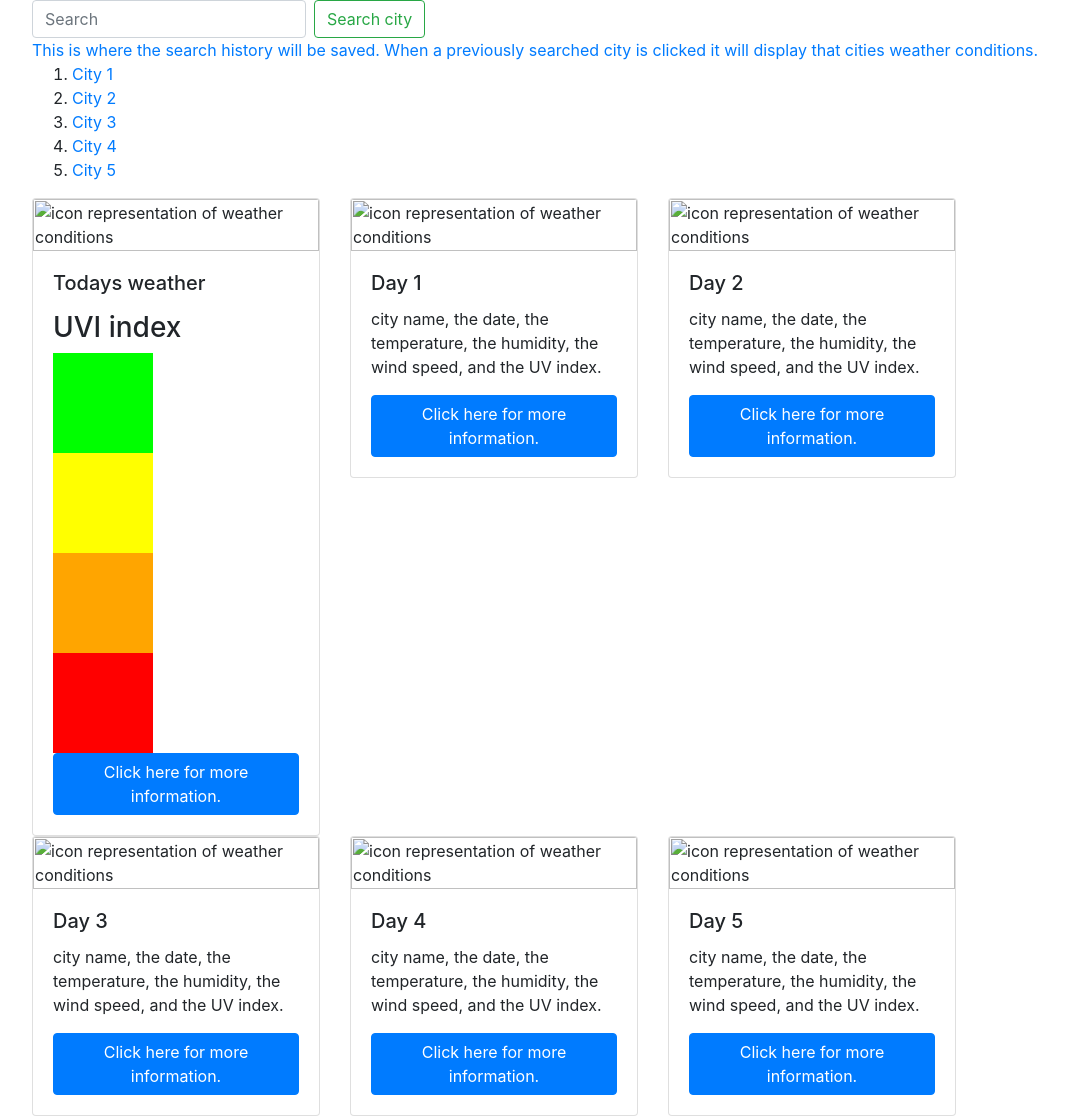
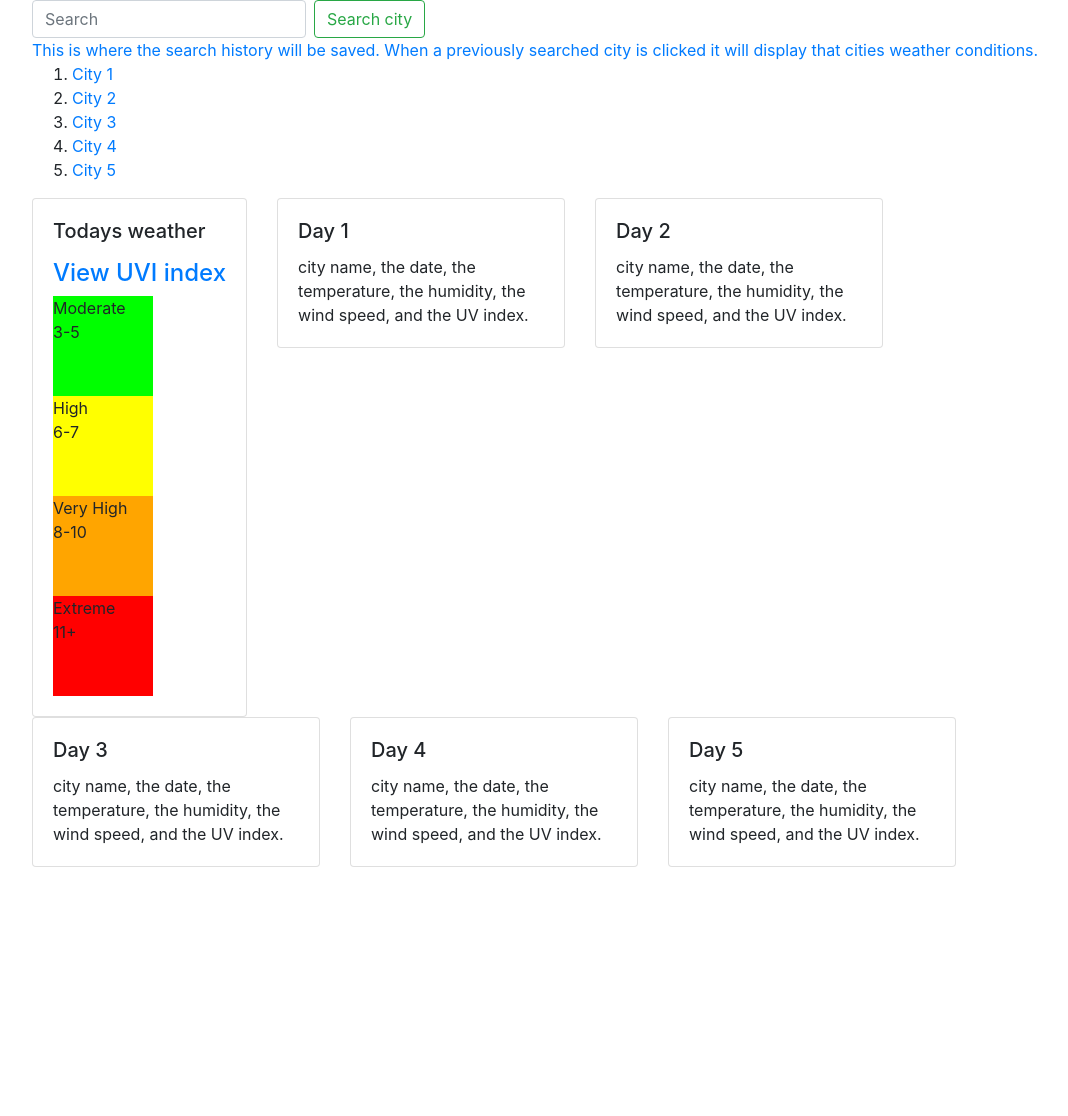
Before and after one commit to austinjkeener/weather-application, a plain HTML site: page index.html in a window 1280 px wide. Shown: the whole page, without its empty margins (53-1121 px from the left). After the commit the page ends 867 px from the top, so only its background shows below. Drawn offline with nearby package versions, Linux system fonts and the light colour scheme; no server answers.

Commit message:
removed console.log from my ajax requests and also input text inside of the uvi blocks

```diff
--- a/assets/script/javascript.js
+++ b/assets/script/javascript.js
@@ -16,6 +16,13 @@ $.ajax({
     method: 'GET'
   }).then(function(response){
   //these strings contain information about the weather condition of the city.
+  console.log(response);
+  var weatherImage = $("<img>");
+  $(weatherImage).css("width","100px");
+  var iconCode = response.weather[0].icon;
+  var iconUrl = "https://openweathermap.org/img/w/" + iconCode + ".png";
+  weatherImage.attr("src",iconUrl);
+  $(".mycard").append(weatherImage);
     var weather = $("<p>");
     $(weather).text("");
     $(".weather").append(response.name);
@@ -24,12 +31,13 @@ $.ajax({
     $(".weather").append("Feels like " + response.main.feels_like);
     $(".weather").append("The humidity is " + response.main.humidity);
     $(".weather").append("The humidity is " + response.wind.speed);
-    console.log(response.name);
-    console.log(response.weather[0].main);
-    console.log(moment().format('MMMM Do YYYY, h:mm:ss a'));
-    console.log("Feels like " + response.main.feels_like);
-    console.log("The humidity is " + response.main.humidity);
-    console.log("The wind speed is " + response.wind.speed);
+    $(".weather").css("float","");
+    // console.log(response.name);
+    // console.log(response.weather[0].main);
+    // console.log(moment().format('MMMM Do YYYY, h:mm:ss a'));
+    // console.log("Feels like " + response.main.feels_like);
+    // console.log("The humidity is " + response.main.humidity);
+    // console.log("The wind speed is " + response.wind.speed);
 })
 
 // this ajax request is getting the uvi information from the queryURL2. I need to remove console.log and append into the 'today' card on web page.
@@ -40,16 +48,6 @@ $.ajax({
   var weather = $("<p>");
   $(weather).text("");
   $(".weather").append("Your UVI rating is " + response.value);
-  console.log("Your UVI rating is " + response.value);
-  // if (response.value <= 2){
-  //   uviCaller(green);
-  // } else if (response.value >= 3 && <= 5){
-  //   uviCaller(yellow);
-  // }else if (response.value >= 6 && <= 7) {
-  //   uviCaller(orange);
-  // } else if (response.value >= 8 && <= 10) {
-  //   uviCaller(red);
-  // }
 })
 
 //this ajax request is for getting the five day forecast
@@ -73,11 +71,20 @@ $.ajax({
 //uvi function
 //this is going to be a function for uvi. it is going to show a color that appears when the uvi button is clicked that changes depending on what the current uvi rating is
 function uviCaller(){
-  $(".uvi").prepend("<h3>UVI index</h3>");
+  // $(".uvi").prepend("<h3>UVI index</h3>");
   var green = $(".green").css("background-color", "#00ff00");
   var yellow = $(".yellow").css("background-color", "#ffff00");
   var orange = $(".orange").css("background-color", "#ffa500");
   var red = $(".red").css("background-color", "#ff0000");
+  //   if (response.value <= 2){
+  //   return (green);
+  // } else if (response.value >= 3 && <= 5){
+  //   return (yellow);
+  // }else if (response.value >= 6 && <= 7) {
+  //   return (orange);
+  // } else if (response.value >= 8 && <= 10) {
+  //   return (red);
+  // }
 }
 // Function calls
 uviCaller();
--- a/index.html
+++ b/index.html
@@ -39,20 +39,19 @@
                 <!--Here is a display of weather conditions for the current day and the next day.-->
                 <section>
                     <div class="col">
-                        <div class="card" style="width: 18rem;">
-                            <img src="" class="card-img-top" alt="icon representation of weather conditions">
+                        <div class="card mycard">
                             <div class="card-body">
                                 <h5 class="card-title">Todays weather</h5>
                                 <!--Figure out how to build a UV index-->
                                 <p class="card-text"></p>
                                 <div class="weather"></div>
                                 <div class="uvi">
-                                    <div class="green" style="width:100px; height:100px;"></div>
-                                    <div class="yellow" style="width:100px; height:100px;"></div>
-                                    <div class="orange" style="width:100px; height:100px;"></div>
-                                    <div class="red" style="width:100px; height:100px;"></div>
+                                    <h4><a href="#">View UVI index</a></h4>
+                                    <div class="green hide" style="width:100px; height:100px;">Moderate<br>3-5</div>
+                                    <div class="yellow hide" style="width:100px; height:100px;">High<br>6-7</div>
+                                    <div class="orange hide" style="width:100px; height:100px;">Very High<br>8-10</div>
+                                    <div class="red hide" style="width:100px; height:100px;">Extreme<br>11+</div>
                                 </div>
-                                <a href="#" class="btn btn-primary">Click here for more information.</a>
                             </div>
                         </div>
                     </div>
@@ -60,14 +59,12 @@
                 <section>
                     <div class="col">
                         <div class="card" style="width: 18rem;">
-                            <img src="" class="card-img-top" alt="icon representation of weather conditions">
                             <div class="card-body">
                                 <h5 class="card-title">Day 1</h5>
                                 <!--Figure out how to build a UV index-->
                                 <p class="card-text">city name, the date, the temperature, the humidity, the wind speed,
                                     and
                                     the UV index.</p>
-                                <a href="#" class="btn btn-primary">Click here for more information.</a>
                             </div>
                         </div>
                     </div>
@@ -75,14 +72,12 @@
                 <section>
                     <div class="col">
                         <div class="card" style="width: 18rem;">
-                            <img src="" class="card-img-top" alt="icon representation of weather conditions">
                             <div class="card-body">
                                 <h5 class="card-title">Day 2</h5>
                                 <!--Figure out how to build a UV index-->
                                 <p class="card-text">city name, the date, the temperature, the humidity, the wind speed,
                                     and
                                     the UV index.</p>
-                                <a href="#" class="btn btn-primary">Click here for more information.</a>
                             </div>
                         </div>
                     </div>
@@ -90,14 +85,12 @@
                 <section>
                     <div class="col">
                         <div class="card" style="width: 18rem;">
-                            <img src="" class="card-img-top" alt="icon representation of weather conditions">
                             <div class="card-body">
                                 <h5 class="card-title">Day 3</h5>
                                 <!--Figure out how to build a UV index-->
                                 <p class="card-text">city name, the date, the temperature, the humidity, the wind speed,
                                     and
                                     the UV index.</p>
-                                <a href="#" class="btn btn-primary">Click here for more information.</a>
                             </div>
                         </div>
                     </div>
@@ -105,14 +98,12 @@
                 <section>
                     <div class="col">
                         <div class="card" style="width: 18rem;">
-                            <img src="" class="card-img-top" alt="icon representation of weather conditions">
                             <div class="card-body">
                                 <h5 class="card-title">Day 4</h5>
                                 <!--Figure out how to build a UV index-->
                                 <p class="card-text">city name, the date, the temperature, the humidity, the wind speed,
                                     and
                                     the UV index.</p>
-                                <a href="#" class="btn btn-primary">Click here for more information.</a>
                             </div>
                         </div>
                     </div>
@@ -120,14 +111,12 @@
                 <section>
                     <div class="col">
                         <div class="card" style="width: 18rem;">
-                            <img src="" class="card-img-top" alt="icon representation of weather conditions">
                             <div class="card-body">
                                 <h5 class="card-title">Day 5</h5>
                                 <!--Figure out how to build a UV index-->
                                 <p class="card-text">city name, the date, the temperature, the humidity, the wind speed,
                                     and
                                     the UV index.</p>
-                                <a href="#" class="btn btn-primary">Click here for more information.</a>
                             </div>
                         </div>
                     </div>
```
Also changed, not shown: assets/style/style.css (+7 -2 lines).
